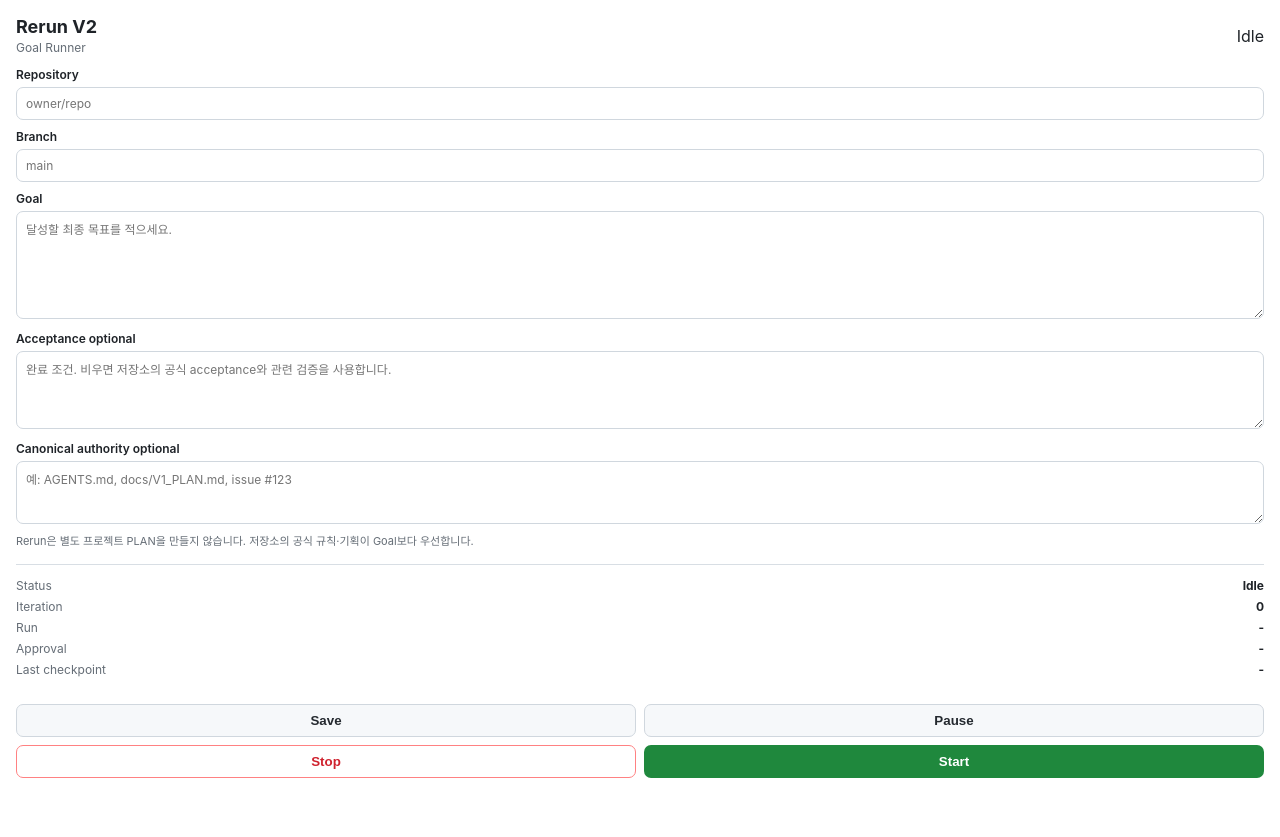
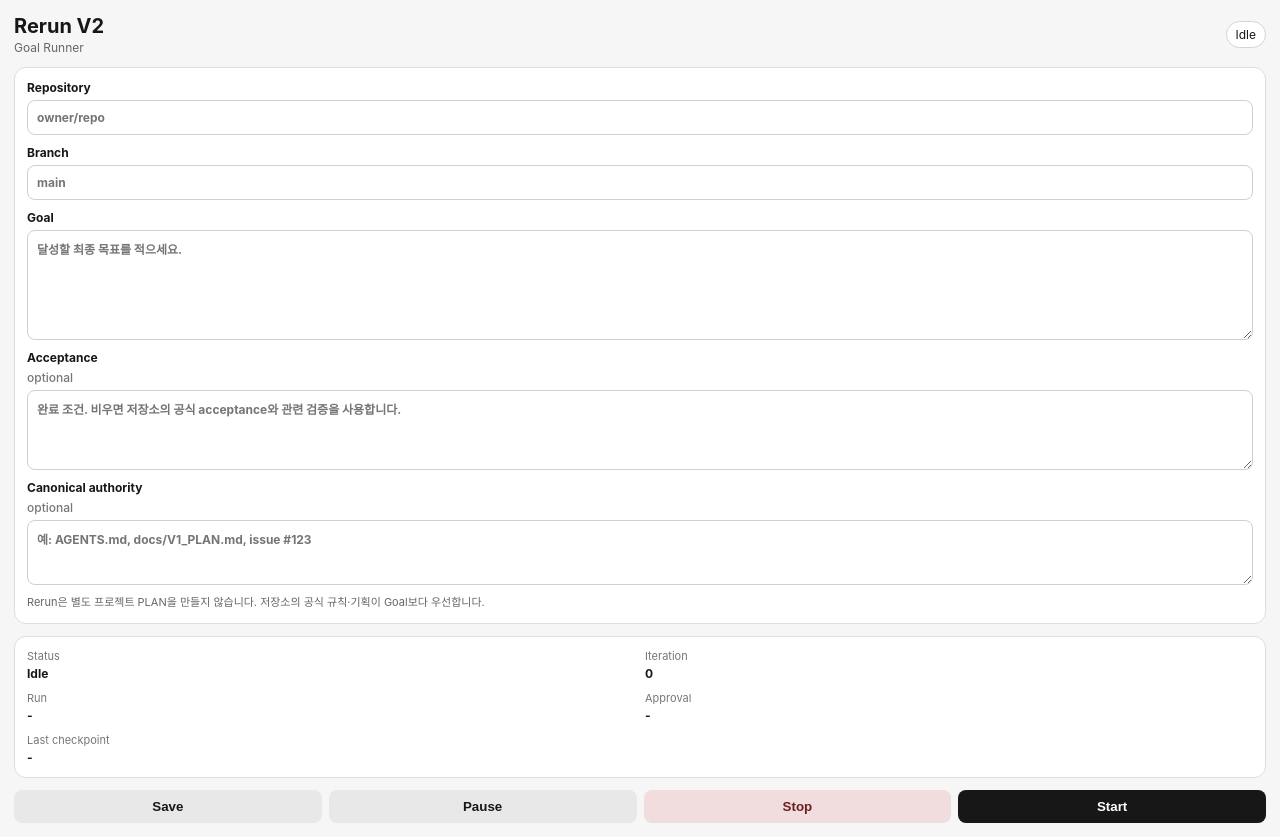
Before and after one commit to Kaetaeru/chatgpt-rerun-extension, a website with bundled scripts: page popup.html in a window 1280 px wide. Before the commit the page ends 800 px from the top, so only its background shows below. Built offline with nearby package versions, Linux system fonts and the light colour scheme; no server answers.

Commit message:
style: simplify V2 goal runner panel

```diff
--- a/popup.css
+++ b/popup.css
@@ -1,72 +1,26 @@
-:root {
-  font-family: Inter, ui-sans-serif, system-ui, -apple-system, BlinkMacSystemFont, "Segoe UI", sans-serif;
-  color: #1f2328;
-  background: #ffffff;
-}
-
+:root { font-family: Inter, ui-sans-serif, system-ui, sans-serif; color: #171717; background: #f6f6f6; }
 * { box-sizing: border-box; }
-body { margin: 0; min-width: 300px; }
-main { padding: 16px; }
-header { display: flex; align-items: center; justify-content: space-between; margin-bottom: 12px; }
-h1 { font-size: 18px; margin: 0; }
-header p { margin: 3px 0 0; font-size: 12px; color: #656d76; }
-#statusDot { width: 10px; height: 10px; border-radius: 50%; background: #8c959f; flex: none; }
-#statusDot.running { background: #1a7f37; }
-section { margin-bottom: 14px; }
-.notice,
-.setupBox,
-.handoffBox {
-  margin: 0 0 14px;
-  padding: 9px 10px;
-  border: 1px solid #d0d7de;
-  border-radius: 7px;
-  background: #f6f8fa;
-  color: #57606a;
-  font-size: 11px;
-  line-height: 1.45;
-}
-.setupBox strong,
-.handoffBox strong { color: #24292f; font-size: 12px; }
-.setupBox p,
-.handoffBox p { margin: 5px 0 9px; }
-.grid { display: grid; gap: 10px; }
-.grid.two { grid-template-columns: minmax(0, 1fr) minmax(0, 1fr); }
-label { display: block; font-size: 12px; font-weight: 600; margin-bottom: 9px; min-width: 0; }
-input, textarea {
-  width: 100%;
-  margin-top: 5px;
-  padding: 8px 9px;
-  border: 1px solid #d0d7de;
-  border-radius: 7px;
-  font: inherit;
-  font-weight: 400;
-  resize: vertical;
-}
-.checkboxRow { display: flex; align-items: center; gap: 7px; }
-.checkboxRow input[type="checkbox"] {
-  width: auto;
-  margin: 0;
-  padding: 0;
-  border: initial;
-  border-radius: 0;
-  flex: none;
-}
-input:focus, textarea:focus { outline: 2px solid #0969da33; border-color: #0969da; }
-.muted, .hint { color: #656d76; font-weight: 400; }
-.hint { font-size: 11px; margin: -2px 0 0; line-height: 1.45; }
-.runtime { border-top: 1px solid #d8dee4; padding-top: 10px; }
-.runtime div { display: flex; justify-content: space-between; gap: 12px; font-size: 12px; padding: 3px 0; }
-.runtime span { color: #656d76; }
-.runtime strong { max-width: 60%; overflow: hidden; text-overflow: ellipsis; white-space: nowrap; }
-.error { font-size: 11px; color: #cf222e; background: #ffebe9; border: 1px solid #ff8182; border-radius: 6px; padding: 8px; }
-footer { display: grid; grid-template-columns: minmax(0, 1fr) minmax(0, 1fr); gap: 8px; position: sticky; bottom: 0; padding-top: 10px; background: #fff; }
-button { border: 1px solid transparent; border-radius: 7px; padding: 8px 10px; font-weight: 600; cursor: pointer; }
-button:disabled { opacity: 0.6; cursor: default; }
-button.primary { background: #1f883d; color: white; }
-button.secondary { background: #f6f8fa; border-color: #d0d7de; color: #24292f; }
-button.danger { background: #fff; border-color: #ff8182; color: #cf222e; }
-button.wide { width: 100%; }
-
-@media (max-width: 360px) {
-  .grid.two { grid-template-columns: 1fr; gap: 0; }
-}
+body { margin: 0; }
+main { padding: 14px; display: grid; gap: 12px; }
+header { display: flex; align-items: center; justify-content: space-between; gap: 12px; }
+h1 { margin: 0; font-size: 20px; }
+header p { margin: 2px 0 0; color: #666; font-size: 12px; }
+#statusBadge { border: 1px solid #d4d4d4; background: #fff; border-radius: 999px; padding: 5px 9px; font-size: 12px; }
+.card { background: #fff; border: 1px solid #dedede; border-radius: 12px; padding: 12px; display: grid; gap: 10px; }
+label { display: grid; gap: 5px; font-size: 12px; font-weight: 650; }
+label span { color: #777; font-weight: 450; }
+input, textarea { width: 100%; border: 1px solid #cfcfcf; border-radius: 8px; padding: 9px; font: inherit; resize: vertical; }
+input:focus, textarea:focus { outline: 2px solid #b8b8b8; outline-offset: 1px; }
+.hint { margin: 0; color: #666; font-size: 11px; line-height: 1.45; }
+.runtime { grid-template-columns: 1fr 1fr; }
+.runtime div { display: grid; gap: 3px; min-width: 0; }
+.runtime span { color: #777; font-size: 11px; }
+.runtime strong { font-size: 12px; overflow-wrap: anywhere; }
+.runtime .wide { grid-column: 1 / -1; }
+.error { margin: 0; padding: 9px; border: 1px solid #d5a3a3; border-radius: 8px; background: #fff; font-size: 12px; }
+footer { display: grid; grid-template-columns: repeat(4, 1fr); gap: 7px; }
+button { border: 0; border-radius: 8px; padding: 9px 8px; font-weight: 650; cursor: pointer; }
+button:disabled { opacity: .45; cursor: default; }
+.primary { background: #171717; color: white; }
+.secondary { background: #e8e8e8; color: #171717; }
+.danger { background: #f1dddd; color: #6b1f1f; }
```
